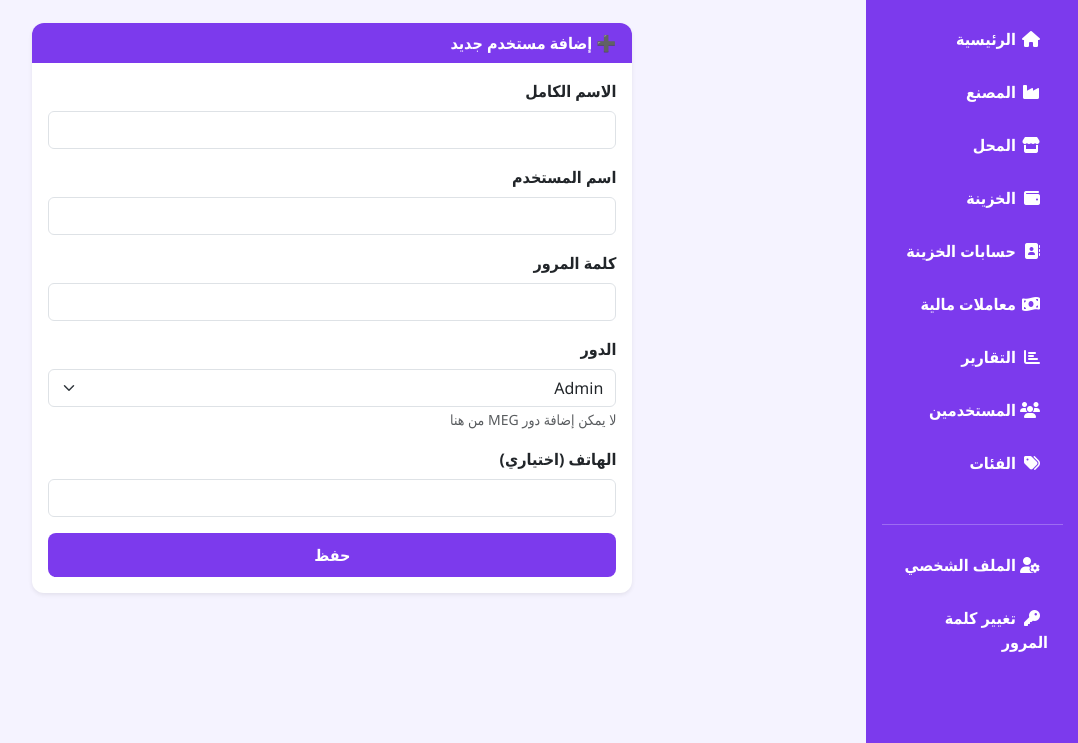
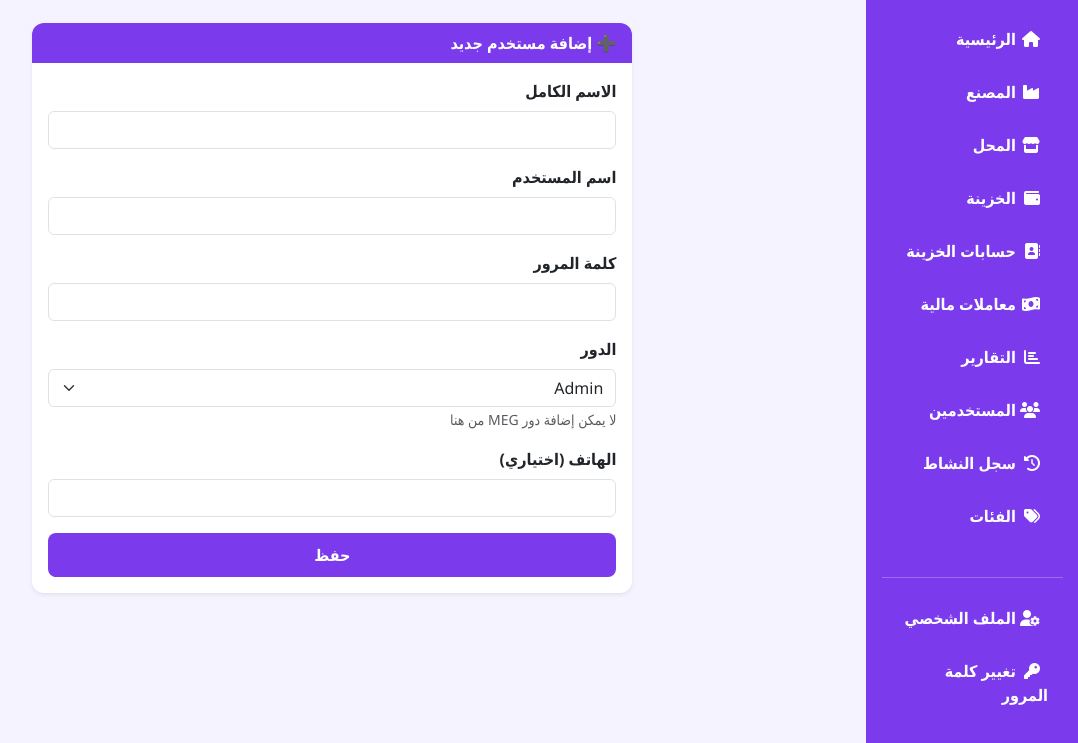
Before and after one commit to mariam-anwar-elgendy/FactoryAlFath, a Flask app: page /admin/users/add in a window 1280 px wide. Shown: the part 57-800 px from the top of the page, without its empty margins (201-1279 px from the left). Run offline with Flask 3, Linux system fonts and the light colour scheme; a user stored in the database is signed in.

Commit message:
Add admin activity link to navigation
Add admin activity link for users with 'meg' or 'admin' roles.

```diff
--- a/templates/base.html
+++ b/templates/base.html
@@ -94,6 +94,14 @@
                         </li>
                         {% endif %}
 
+                        {% if current_user.role in ['meg', 'admin'] %}
+                        <li class="nav-item">
+                            <a class="nav-link text-white" href="{{ url_for('admin_activity') }}">
+                                <i class="fas fa-history ms-2"></i> سجل النشاط
+                            </a>
+                        </li>
+                        {% endif %}
+
                         {% if current_user.role in ['meg', 'admin', 'mariam'] %}
                         <li class="nav-item">
                             <a class="nav-link text-white" href="{{ url_for('admin_categories') }}">
```
